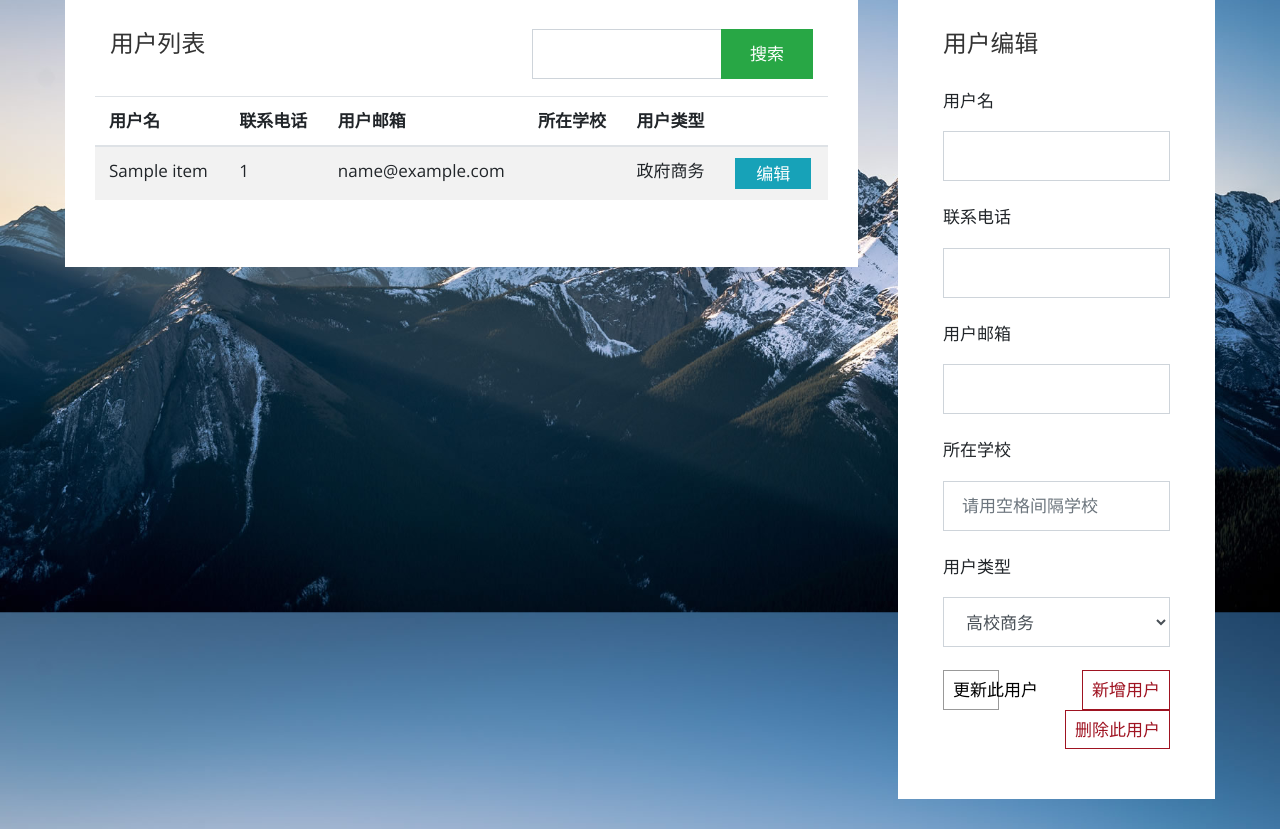
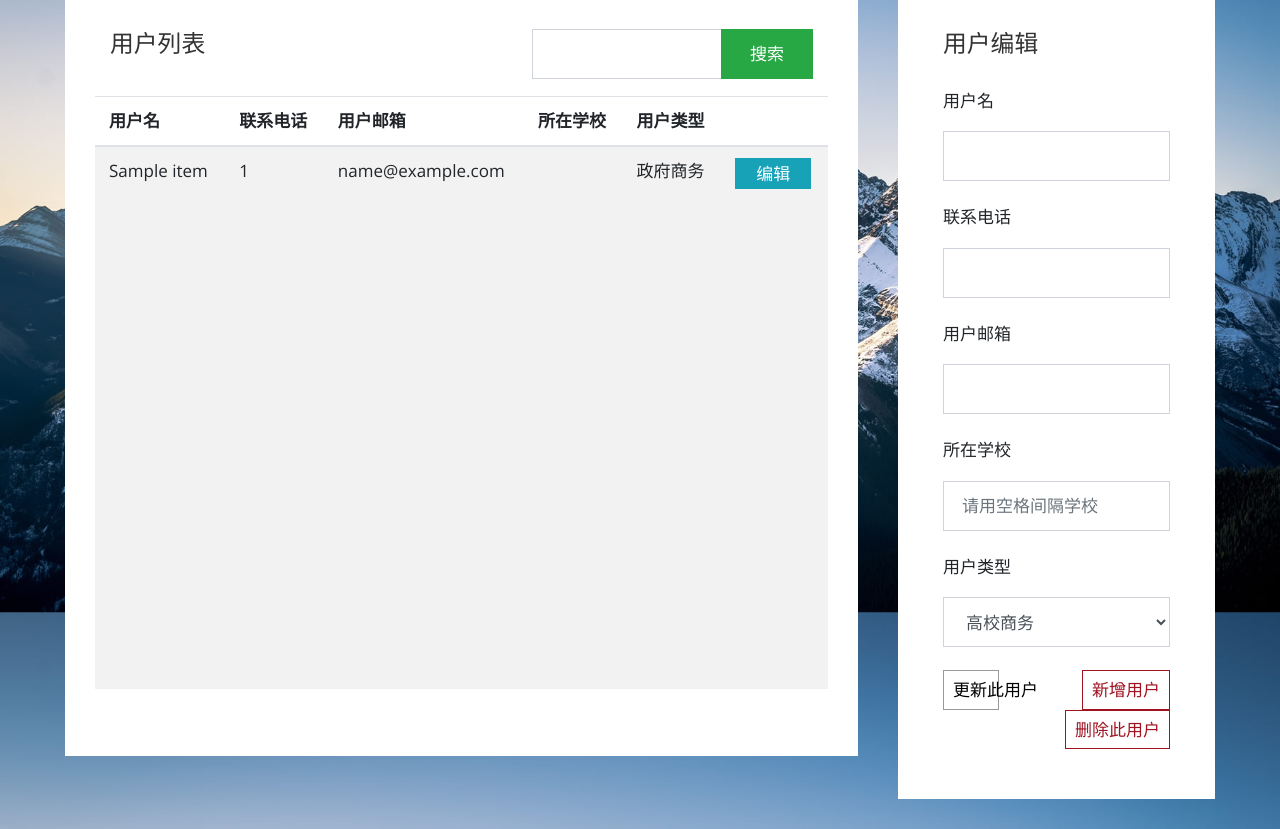
Before and after one commit to zhangshuo1996/SLX_background_admin, a Flask app: page /user_info in a window 1280 px wide. Shown: the part 241-1070 px from the top of the page. Run offline with Flask 2, Linux system fonts and the light colour scheme; the visitor is signed in with stand-in values (Sample User, id 1); a database or web service that is not in the repository returns one stand-in record (values such as "Sample title"); some libraries are stand-ins or nearby versions.

Commit message:
by董峰，修改用户管理界面

```diff
--- a/web_admin/static/css/tooplate.css
+++ b/web_admin/static/css/tooplate.css
@@ -139,7 +139,8 @@ a:focus {
 }
 
 .table-container{
-  height: auto;
+  height: 610px;
+  overflow: scroll;
 }
 .tm-col-small {
   width: 21.95%;
--- a/web_admin/templates/user_info.html
+++ b/web_admin/templates/user_info.html
@@ -22,7 +22,7 @@
 
                     </div>
                     <div class="row table-container">
-                        <table  id="myTable" class="table table-striped">
+                        <table id="myTable" class="table table-striped">
                             <thead>
                               <tr>
                                 <th>用户名</th>
```
